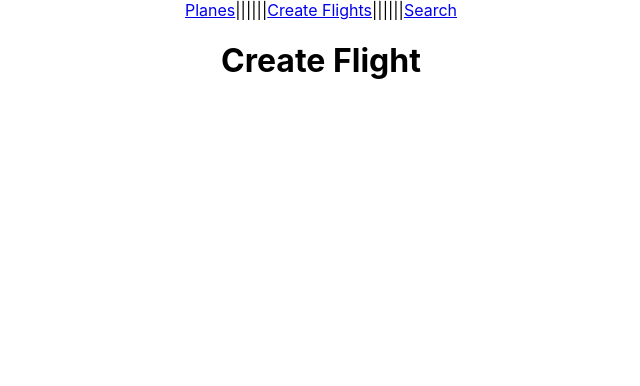
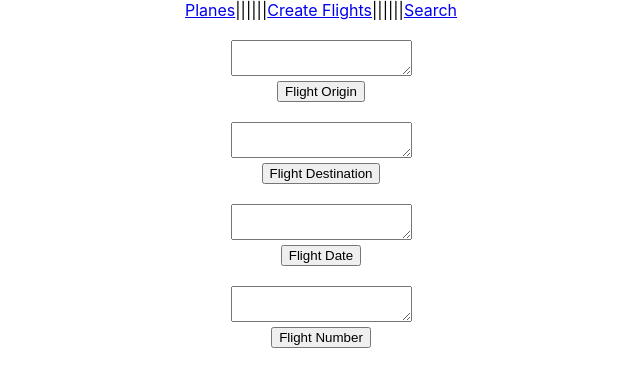
Before and after one commit to curisse/burning-airlines-seir52, a React (Create React App) app in the folder burning-airplane-client/: page /createflights in a window 1280 px wide. Shown: the top 386 px of the page, without its empty margins (319-959 px from the left). Built offline with nearby package versions, Linux system fonts and the light colour scheme.

Commit message:
strange pull request error and updated search.js

```diff
--- a/burning-airplane-client/src/components/App.js
+++ b/burning-airplane-client/src/components/App.js
@@ -2,7 +2,6 @@ import {Routes, Route} from 'react-router-dom';
 import Airplane from './Airplane';
 import CreateFlights from './CreateFlights';
 import Search from './Search';
-import SearchForm from './SearchForm';
 import Flight from './Flight';
 import {Link} from 'react-router-dom';
 import '../App.css';
@@ -29,5 +28,4 @@ function App() {
   );
 }
 
-
 export default App;
--- a/burning-airplane-client/src/components/CreateFlights.js
+++ b/burning-airplane-client/src/components/CreateFlights.js
@@ -1,14 +1,67 @@
 import React, {Component} from 'react';
 
 class CreateFlights extends Component {
-    render(){
+    constructor() {
+        super();
+        this.state = { content: ''};
+        this._handleChange = this._handleChange.bind(this);
+        this._handleSubmit = this._handleSubmit.bind(this);
+    }
+
+    _handleChange(event) {
+        this.setState({content: event.target.value});
+    }
+
+    _handleSubmit(event) {
+        event.preventDefault();
+        console.log('flight created', this.state.content);
+        //TO DO: call the prop passed in from parent
+        this.props.onSubmit(this.state.content);
+        this.setState({content: ''}); //clear form
+    }
+
+    render() {
         return(
-            <div>
-                <h1>Create Flight</h1>
-            </div>
-        )
+            <form onSubmit={this._handleSubmit}>
+
+                        <br></br>
+                <textarea onChange={ this._handleChange} value={this.state.content}></textarea>
+                        <br></br>
+                    <input type="submit" value="Flight Origin"></input>
+                        <br></br><br></br>
+
+                <textarea onChange={ this._handleChange} value={this.state.content}></textarea>
+                        <br></br>
+                    <input type="submit" value="Flight Destination"></input>
+                        <br></br><br></br>
+
+                <textarea onChange={ this._handleChange} value={this.state.content}></textarea>
+                        <br></br>
+                    <input type="submit" value="Flight Date"></input>
+                        <br></br><br></br>
+
+                <textarea onChange={ this._handleChange} value={this.state.content}></textarea>
+                        <br></br>
+                    <input type="submit" value="Flight Number"></input>
+            </form>
+        );
     }
 }
+//in a functional component we don't have 'this'
+const SecretList = (props) => {
+
+    return(
+        <div>
+             <p>{props.secrets.length} secrets</p>
+                {props.secrets.map((s) => (
+                    <p key={s.id}>{s.content}
+            </p>
+
+            ))}
+
+        </div>
+    ); // not using curly brackets means implicit return -- don't need to type return
+};
 
 
 export default CreateFlights;
--- a/burning-airplane-client/src/components/FlightList.js
+++ b/burning-airplane-client/src/components/FlightList.js
@@ -7,15 +7,17 @@ class FlightList extends Component {
             size: 0,
         }
     }
-    // render(){
-    //     let rows = [];
-    //     // for(let i = 0; i < this.state.)
-    //     return(
-    //         <div>
-    //             <Link to="/flight/:id"/>
-    //         </div>
-    //     )
-    // }
+    render(){
+        let rows = [];
+        for(let i = 0; i < this.state.size; i++){
+            let row  = `row${i}`
+        }
+        return(
+            <div>
+                {/* <Link to="/flight/:id"/> */}
+            </div>
+        )
+    }
 }
 
 export default FlightList;
--- a/burning-airplane-client/src/components/Search.js
+++ b/burning-airplane-client/src/components/Search.js
@@ -1,8 +1,8 @@
 import React, {Component} from 'react';
-
 import {Link} from 'react-router-dom';
 import FlightList from './FlightList';
 import SearchForm from './SearchForm';
+import axios from 'axios';
 
 const SERVER_URL = 'http://localhost:3000/flights.json';
 
@@ -37,9 +37,12 @@ class Search extends Component{
 
     }
 
-    render(){
+    render() {
+        console.log('hello!')
         return(
+
             <div>
+                <h1>Flight Search</h1>
                 <SearchForm onSaveSearchData={this.searchSubmitHandler}/>
                 <FlightList/>
             </div>
--- a/burning-airplane-client/src/components/SearchForm.js
+++ b/burning-airplane-client/src/components/SearchForm.js
@@ -4,8 +4,8 @@ class SearchForm extends Component {
     constructor(props){
         super(props);
         this.state={
-            origin:"",
-            destination:"",
+            origin: "",
+            destination: "",
         };
         this._submitHandler = this._submitHandler.bind(this);
         this._originChangeHandler = this._originChangeHandler.bind(this);
@@ -21,22 +21,23 @@ class SearchForm extends Component {
 
     _submitHandler(event) {
         event.preventDefault();
-        const inputData ={
+
+        const inputData = {
 
         }
-
-
     }
 
 
-    render(){
+    render() {
         const {enteredoriginLocation,enteredDestination} = this.state;
         return(
             <form onSubmit={this._submitHandler}>
-                <label>origin: </label>
+                <label>Origin: </label>
                 <input type="text" required  defaultValue={enteredoriginLocation || ""} onChange={this._originChangeHandler}></input>
+                <br></br><br></br>
                 <label>To: </label>
                 <input type="text" required defaultValue={enteredDestination || ""} onChange={this._destinationChangeHandler}></input>
+                <br></br><br></br>
                 <button type="submit">Search</button>
             </form>
         )
```
